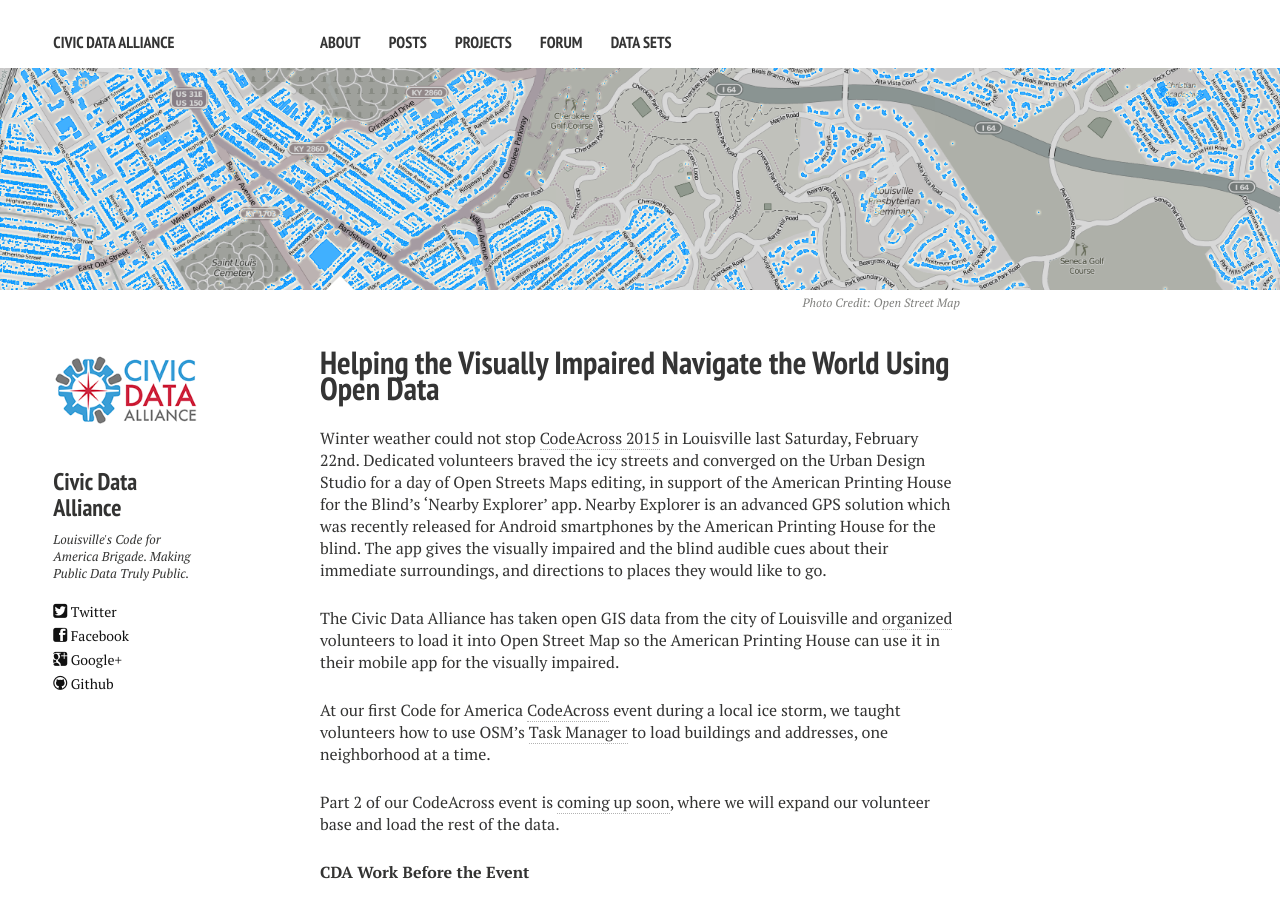
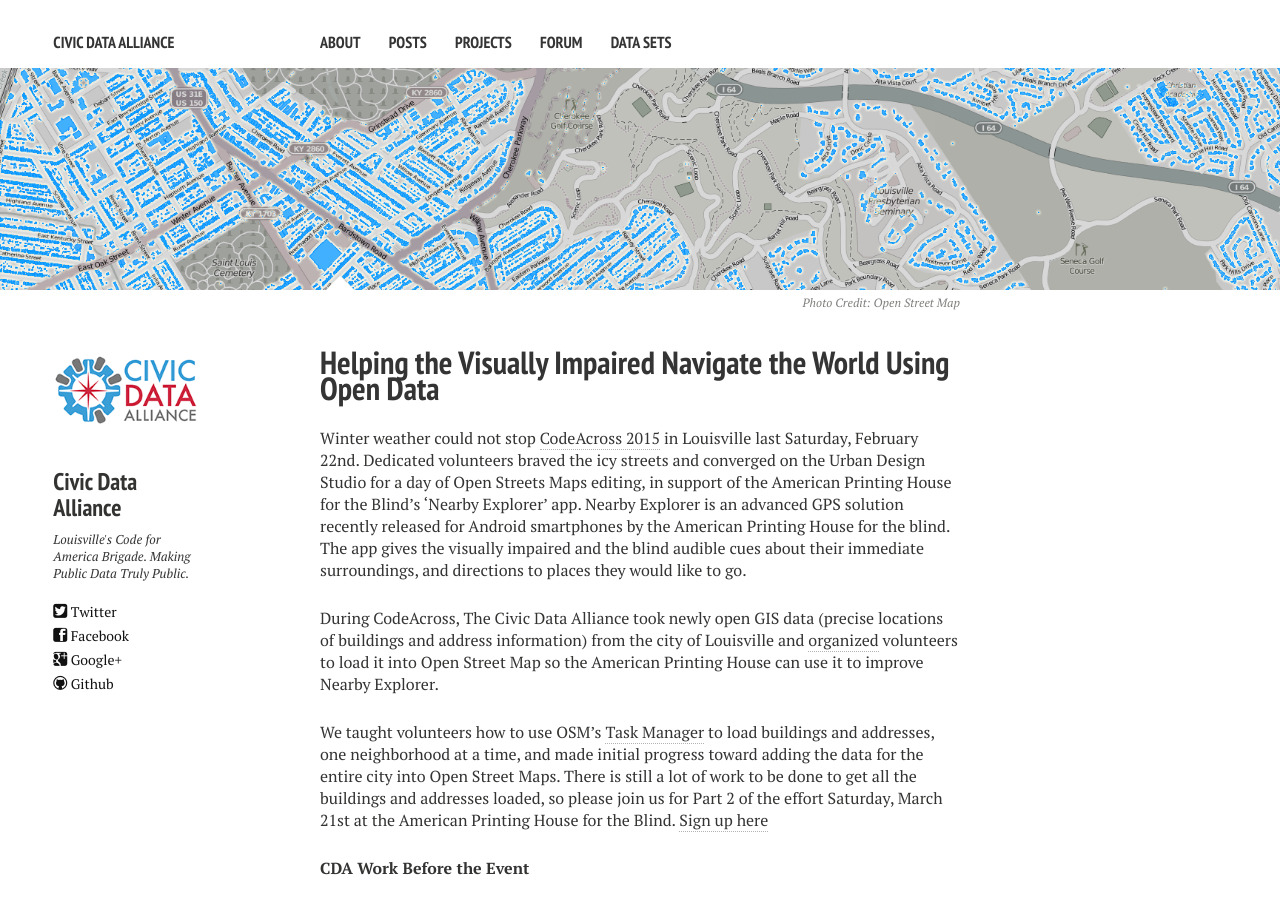
Before and after one commit to reydelleon/civicdata.github.io, a Jekyll site: the page built from _posts/2015-03-04-gis-open-data-american-printing-house-open-street-map.md, in a window 1280 px wide and 900 px high. Built offline with Jekyll 4.4.1, drawn with Linux system fonts in a browser that asks for light colours; nearby versions of some CDN libraries; comment, search, counter and statistics services are not loaded.

Commit message:
Update 2015-03-04-gis-open-data-american-printing-house-open-street-map.md

```diff
--- a/_posts/2015-03-04-gis-open-data-american-printing-house-open-street-map.md
+++ b/_posts/2015-03-04-gis-open-data-american-printing-house-open-street-map.md
@@ -10,13 +10,12 @@ image:
   credit: Open Street Map
   creditlink: https://www.openstreetmap.org/#map=15/38.2361/-85.7220
 ---
-Winter weather could not stop [CodeAcross 2015](http://www.codeforamerica.org/events/codeacross-2015/) in Louisville last Saturday, February 22nd. Dedicated volunteers braved the icy streets and converged on the  Urban Design Studio for a day of Open Streets Maps editing, in support of the American Printing House for the Blind’s ‘Nearby Explorer’ app.  Nearby Explorer is an advanced GPS solution which was recently released for Android smartphones by the American Printing House for the blind. The app gives the visually impaired and the blind audible cues about their immediate surroundings, and directions to places they would like to go.
+Winter weather could not stop [CodeAcross 2015](http://www.codeforamerica.org/events/codeacross-2015/) in Louisville last Saturday, February 22nd. Dedicated volunteers braved the icy streets and converged on the  Urban Design Studio for a day of Open Streets Maps editing, in support of the American Printing House for the Blind’s ‘Nearby Explorer’ app.  Nearby Explorer is an advanced GPS solution recently released for Android smartphones by the American Printing House for the blind. The app gives the visually impaired and the blind audible cues about their immediate surroundings, and directions to places they would like to go.
 
-The Civic Data Alliance has taken open GIS data from the city of Louisville and [organized](http://wiki.openstreetmap.org/wiki/Louisville,_Kentucky/Building_Outlines_Import/Contributor_Guide) volunteers to load it into Open Street Map so the American Printing House can use it in their mobile app for the visually impaired.
+During CodeAcross, The Civic Data Alliance took newly open GIS data (precise locations of buildings and address information) from the city of Louisville and [organized](http://wiki.openstreetmap.org/wiki/Louisville,_Kentucky/Building_Outlines_Import/Contributor_Guide) volunteers to load it into Open Street Map so the American Printing House can use it to improve Nearby Explorer.
 
-At our first Code for America [CodeAcross](http://www.meetup.com/Louisville-Civic-Data-Alliance/events/219829803/) event during a local ice storm, we taught volunteers how to use OSM's [Task Manager](http://tasks.openstreetmap.us/job/50) to load buildings and addresses, one neighborhood at a time.
+We taught volunteers how to use OSM's [Task Manager](http://tasks.openstreetmap.us/job/50) to load buildings and addresses, one neighborhood at a time, and made initial progress toward adding the data for the entire city into Open Street Maps. There is still a lot of work to be done to get all the buildings and addresses loaded, so please join us for Part 2 of the effort Saturday, March 21st at the American Printing House for the Blind. [Sign up here](http://www.meetup.com/Louisville-Civic-Data-Alliance/events/220786152/)
 
-Part 2 of our CodeAcross event is [coming up soon](http://www.meetup.com/Louisville-Civic-Data-Alliance/events/220786152/), where we will expand our volunteer base and load the rest of the data.
 
 **CDA Work Before the Event**
 
```
